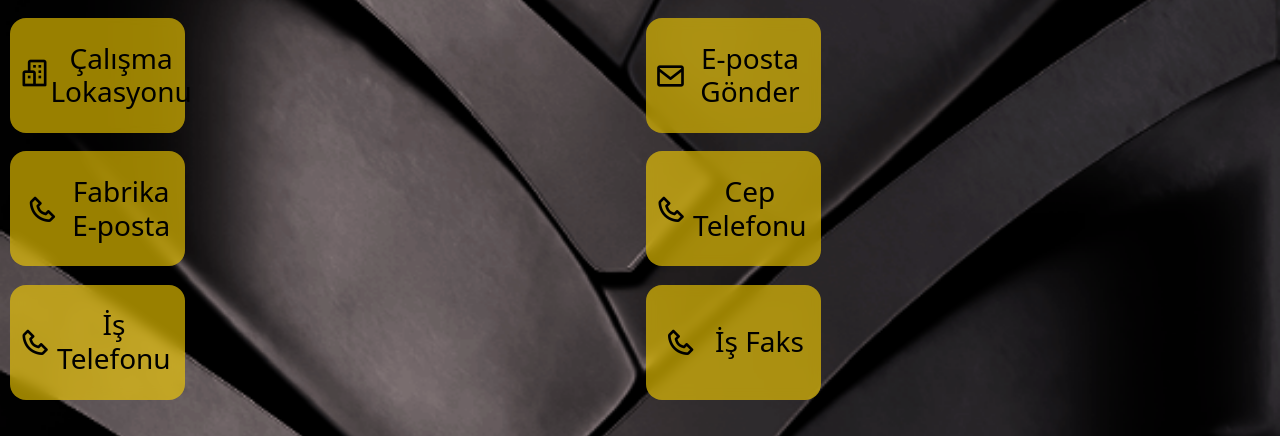
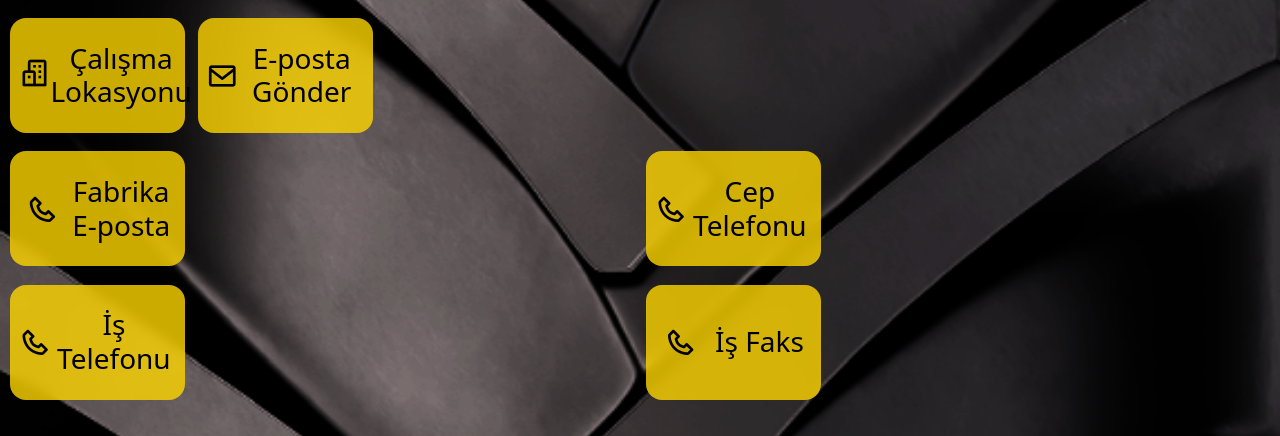
Before and after one commit to MuhammedYurga/BusinessCard, a plain HTML site: page index.html in a window 1280 px wide. Shown: the part 986-1422 px from the top of the page. Drawn offline with nearby package versions, Linux system fonts and the light colour scheme.

Commit message:
updatess

```diff
--- a/default.css
+++ b/default.css
@@ -85,7 +85,7 @@ h1, h2, h3, h4, h5, h6{
 
 .card {
     width: 100%;
-    background-color: rgba(255, 214, 0,.6);
+    background-color: rgba(255, 214, 0,.8);
     backdrop-filter: blur(6px);
     border: 0;
     border-radius: 1rem;
--- a/index.html
+++ b/index.html
@@ -22,12 +22,14 @@
             <h3 class="ozka">Yazılım Mühendisi</h3>
         </div>
         <div class="button-box">
+            <a href="https://maps.app.goo.gl/XFQHV3Y18f3UVpKM9" target="_blank">
             <div class="card-wrapper w-50">
                 <div class="card center-all f-row justify-content-around">
                     <h2><i class='bx bx-buildings'></i></h2>
                     <h3 class="m-0">Çalışma Lokasyonu</h3>
                 </div>
             </div>
+        </a>
             <div class="card-wrapper w-50">
                 <a href="mailto:muhammedyurga@ozkalastik.com">
                     <div class="card center-all f-row justify-content-around">
```
